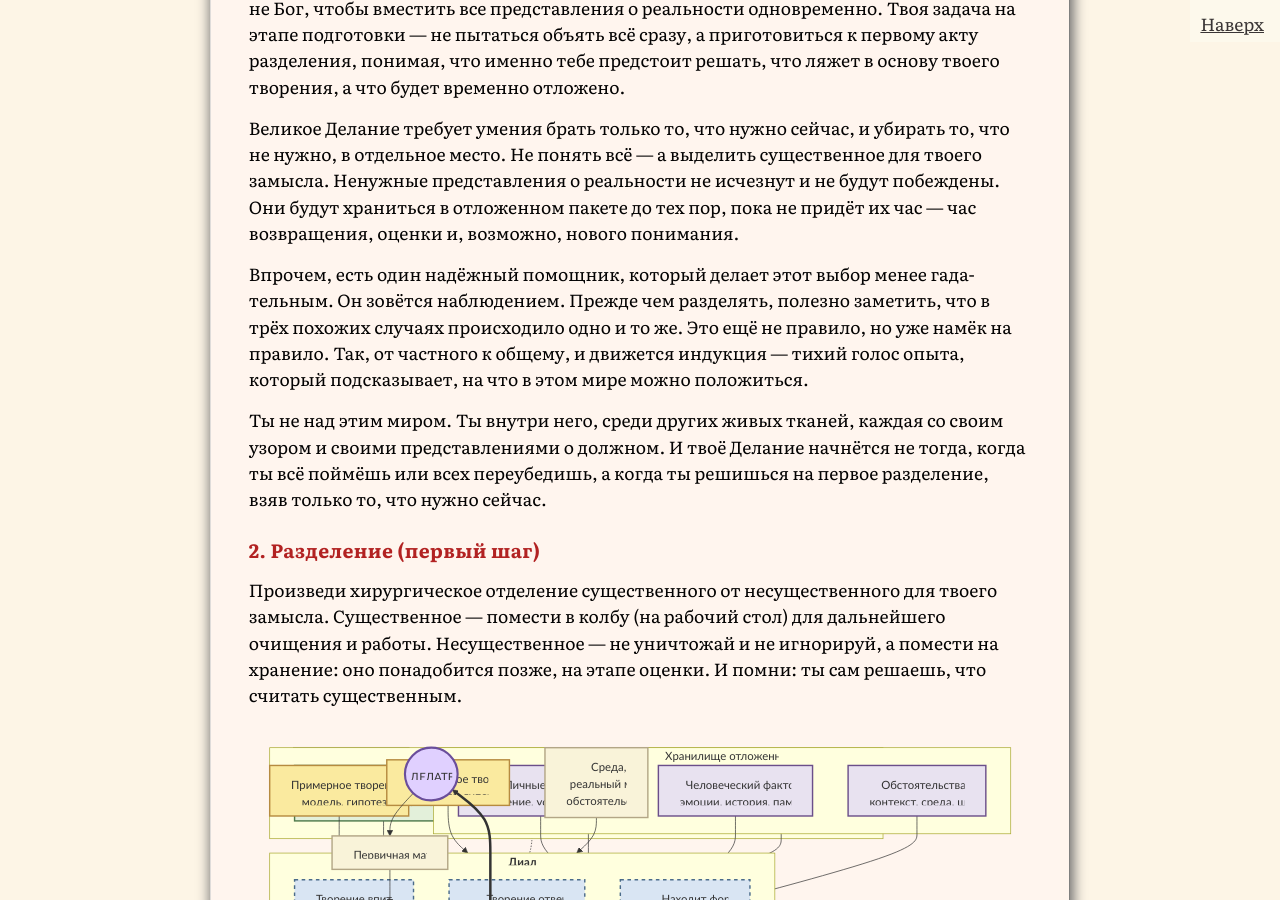
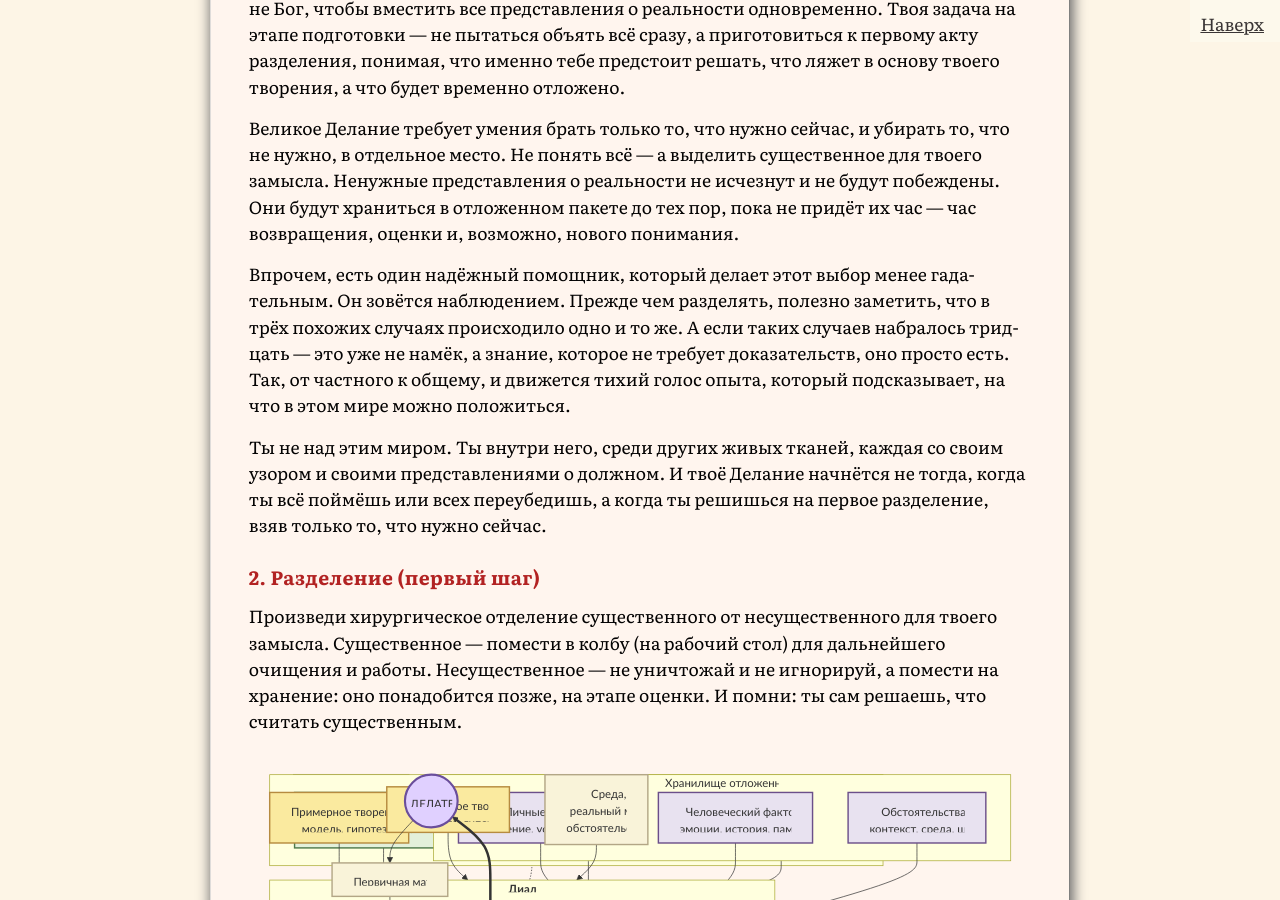
Before and after one commit to SergSi/land-use-art, a Jekyll site: the page built from _posts/2026-02-23-alhimia.md, in a window 1280 px wide and 900 px high, scrolled down 5799 px. Built offline with Jekyll 4.4.1, drawn with Linux system fonts in a browser that asks for light colours; some web fonts are replaced.

Commit message:
Update 2026-02-23-alhimia.md

```diff
--- a/_posts/2026-02-23-alhimia.md
+++ b/_posts/2026-02-23-alhimia.md
@@ -95,7 +95,7 @@ class: mind
 
 Великое Делание требует умения брать только то, что нужно сейчас, и убирать то, что не нужно, в отдельное место. Не понять всё — а выделить существенное для твоего замысла. Ненужные представления о реальности не исчезнут и не будут побеждены. Они будут храниться в отложенном пакете до тех пор, пока не придёт их час — час возвращения, оценки и, возможно, нового понимания.
 
-Впрочем, есть один надёжный помощник, который делает этот выбор менее гадательным. Он зовётся наблюдением. Прежде чем разделять, полезно заметить, что в трёх похожих случаях происходило одно и то же. Это ещё не правило, но уже намёк на правило. Так, от частного к общему, и движется индукция — тихий голос опыта, который подсказывает, на что в этом мире можно положиться.
+Впрочем, есть один надёжный помощник, который делает этот выбор менее гадательным. Он зовётся наблюдением. Прежде чем разделять, полезно заметить, что в трёх похожих случаях происходило одно и то же. А если таких случаев набралось тридцать — это уже не намёк, а знание, которое не требует доказательств, оно просто есть. Так, от частного к общему, и движется тихий голос опыта, который подсказывает, на что в этом мире можно положиться.
 
 Ты не над этим миром. Ты внутри него, среди других живых тканей, каждая со своим узором и своими представлениями о должном. И твоё Делание начнётся не тогда, когда ты всё поймёшь или всех переубедишь, а когда ты решишься на первое разделение, взяв только то, что нужно сейчас.
 
```
